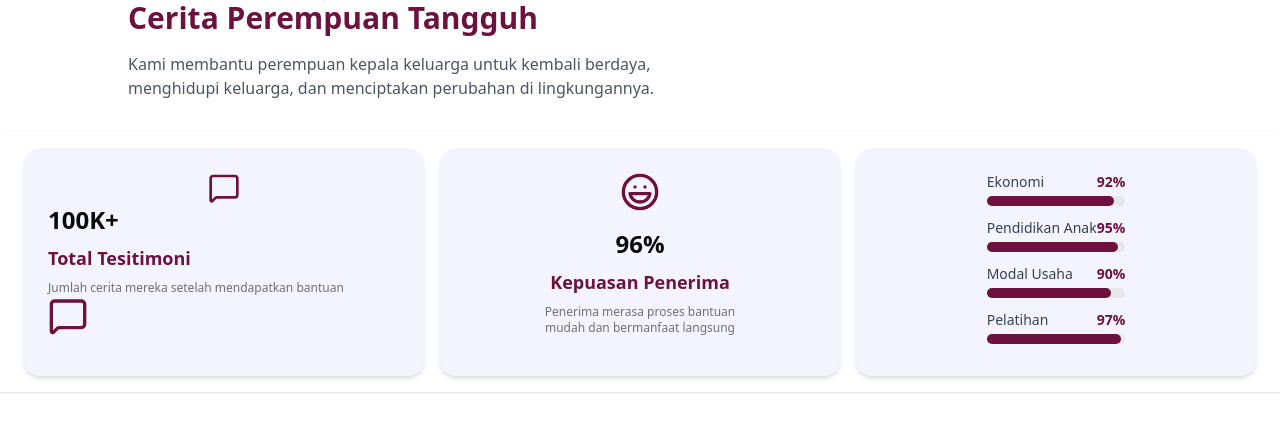
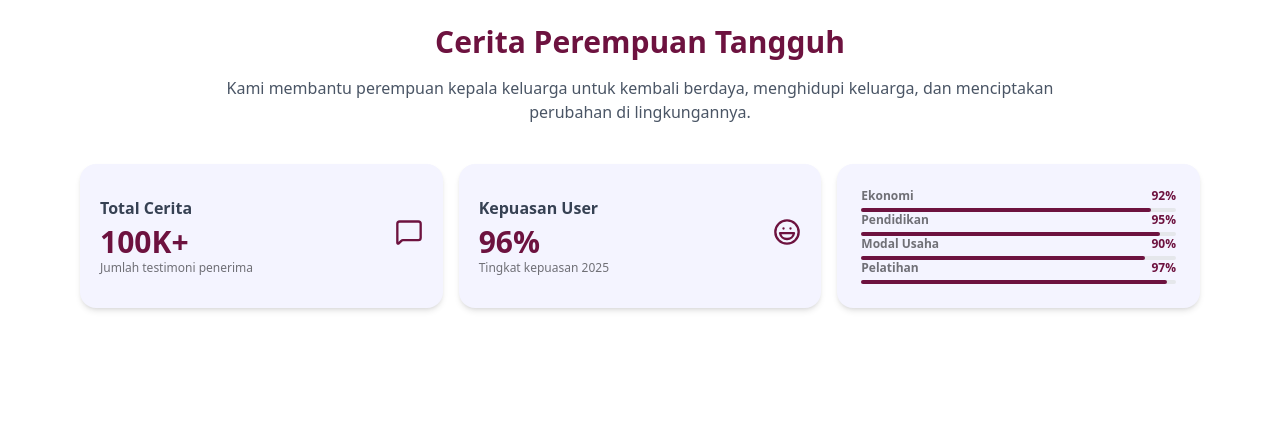
Before and after one commit to PI-25-Siti-Walidah/together-client, a Next.js app: page /cerita in a window 1280 px wide. Shown: the top 432 px of the page. Built offline with nearby package versions, Linux system fonts and the light colour scheme.

Commit message:
edit overview from cerita page

```diff
--- a/src/app/cerita/overview.jsx
+++ b/src/app/cerita/overview.jsx
@@ -3,7 +3,7 @@ import { MessageSquare, Laugh } from "lucide-react"
 export default function Overview (){
   const satisfactionData = [
     { kategori: "Ekonomi", puas: 92 },
-    { kategori: "Pendidikan Anak", puas: 95 },
+    { kategori: "Pendidikan", puas: 95 },
     { kategori: "Modal Usaha", puas: 90 },
     { kategori: "Pelatihan", puas: 97 },
   ];
@@ -11,46 +11,50 @@ export default function Overview (){
     return(
         <section>
             {/* title Cerita */}
-            <div className="max-w-3xl lg:max-w-5xl mx-auto mb-8">
-                <div className="text-3xl font-bold lg:max-w-5xl text-[#6D123F] mb-4 text-balance">Cerita Perempuan Tangguh</div>
-                <p className="text-gray-600 min-w-lg lg:max-w-5xl mb-8 text-balance">Kami membantu perempuan kepala keluarga untuk kembali berdaya, menghidupi keluarga, dan menciptakan perubahan di lingkungannya.</p>
+            <div className="max-w-4xl mx-auto text-center mb-6 px-4">
+                <div className="pt-6 text-3xl font-bold text-[#6D123F] mb-4">Cerita Perempuan Tangguh</div>
+                <p className="text-gray-600 mb-6">Kami membantu perempuan kepala keluarga untuk kembali berdaya, menghidupi keluarga, dan menciptakan perubahan di lingkungannya.</p>
             </div>
 
             {/* //stats component */}
-            <div className="stat shadow grid grid-cols-3 sm:grid-cols-3 lg:grid-cols-3 gap-4">
+            <div className="stat grid grid-cols-3 sm:grid-cols-3 lg:grid-cols-3 gap-4 px-4 max-w-6xl mx-auto">
                 {/* component 1 */}
-                <div className="stat bg-[#F4F4FF] rounded-2xl shadow-md p-6 flex flex-col items-start hover:shadow-xl transition">
+                <div className="stat bg-[#F4F4FF] rounded-2xl flex items-center justify-between shadow-md p-5 hover:shadow-xl transition">
+                    <div>
+                      <div className="stat-title text-sm sm:text-base font-semibold text-gray-700">Total Cerita</div>
+                      <div className="stat-value text-3xl font-bold text-[#6D123F] mt-1">100K+</div>
+                      <div className="stat-desc text-xs sm:text-xs text-balance">Jumlah testimoni penerima</div>
+                    </div>
                     <div className="stat-figure text-primary items-start">
-                    <MessageSquare className="inline-block h-8 w-8 stroke-current text-[#6D123F]" />
+                      <MessageSquare className="h-6 w-6 sm:h-7 sm:w-7 mb-2 stroke-current text-[#6D123F]" />
                     </div>
-                    <div className="stat-value text-2xl font-bold mb-2">100K+</div>
-                    <div className="stat-title text-lg font-bold text-[#6D123F] text-balance">Total Tesitimoni</div>
-                    <div className="stat-desc text-xs mt-2 text-balance">Jumlah cerita mereka setelah mendapatkan bantuan</div>
-                    {/* </div> */}
-                    <MessageSquare className="w-10 h-10 mb-4 text-[#6D123F]" />
                 </div>
                 {/* component 2 */}
-                <div className="stat bg-[#F4F4FF] rounded-2xl shadow-md p-6 flex flex-col items-center text-center hover:shadow-xl transition">
-                    <Laugh className="stat-figure w-10 h-10 mb-4 text-[#6D123F]" />
-                    <div className="stat-value text-2xl font-bold mb-2">96%</div>
-                    <div className="stat-title text-lg font-bold text-[#6D123F] text-balance">Kepuasan Penerima</div>
-                    <div className="stat-desc text-xs mt-2 text-balance">Penerima merasa proses bantuan mudah dan bermanfaat langsung</div>
+                <div className="stat bg-[#F4F4FF] rounded-2xl flex items-center justify-between shadow-md p-5 hover:shadow-xl transition">
+                    <div>
+                    <div className="stat-title text-sm sm:text-base font-semibold text-gray-700">Kepuasan User</div>
+                    <div className="stat-value text-3xl font-bold text-[#6D123F] mt-1">96%</div>
+                    <div className="stat-desc text-xs sm:text-xs text-balance">Tingkat kepuasan 2025</div>
+                    </div>
+                    <div className="stat-figure text-primary items-start">
+                    <Laugh className="h-6 w-6 sm:h-7 sm:w-7 mb-2 stroke-current text-[#6D123F]" />
+                    </div>
                 </div>
                 {/* component 3 */}
                 <div className="stat bg-[#F4F4FF] rounded-2xl shadow-md p-6 flex flex-col items-center hover:shadow-xl transition">
 
-          <div className="space-y-3">
+          <div className="w-full mx-4">
             {satisfactionData.map((item) => (
               <div key={item.kategori}>
-                <div className="flex justify-between text-sm text-gray-700 mb-1">
+                <div className="flex justify-between gap-2 text-xs font-semibold stat-title mb-1">
                   <span>{item.kategori}</span>
                   <span className="font-semibold text-[#6D123F]">
                     {item.puas}%
                   </span>
                 </div>
-                <div className="w-full bg-gray-200 rounded-full h-2.5">
+                <div className="w-full bg-gray-200 rounded-full h-1">
                   <div
-                    className="bg-[#6D123F] h-2.5 rounded-full transition-all duration-500"
+                    className="bg-[#6D123F] h-1 rounded-full transition-all duration-500"
                     style={{ width: `${item.puas}%` }}
                   ></div>
                 </div>
--- a/src/app/info/filter.jsx
+++ b/src/app/info/filter.jsx
@@ -9,7 +9,7 @@ export default function Filter({ filterKategori, setFilterKategori }) {
           onClick={() => setFilterKategori(kategori)}
           className={`px-4 py-2 rounded-full text-sm font-medium transition ${
             filterKategori === kategori
-              ? "bg-[#6A5ACD] text-white"
+              ? "bg-[#6D123F] text-white"
               : "bg-white text-gray-600 border hover:bg-gray-100"
           }`}
         >
--- a/src/app/info/list-bantuan.jsx
+++ b/src/app/info/list-bantuan.jsx
@@ -80,7 +80,7 @@ export default function ListBantuan({ filterKategori, onDetail }) {
 
             <div className="flex items-center mt-2 gap-2">
               <div className={`text-md font-semibold px-3 py-1 rounded-full w-max
-              ${item.is_active ? "text-green-600 bg-green-100" : "text-red-100 bg-red-500"}`}>
+              ${item.is_active ? "text-green-600 bg-green-200" : "text-red-600 bg-red-200"}`}>
                 {item.is_active ? "Berlangsung" : "Berakhir"}
                 </div>
                 <span className="bg-pink-100 text-pink-600 font-semibold text-md px-3 py-1 rounded-full">
```
